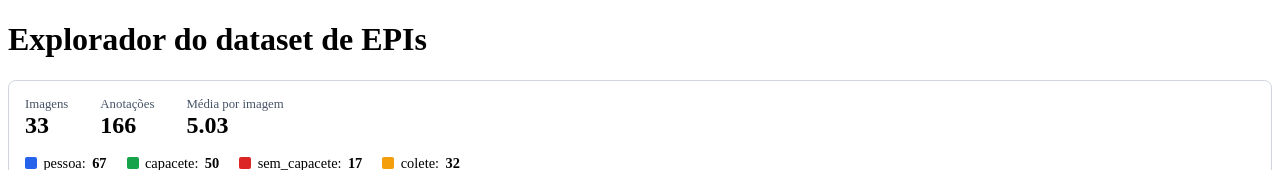
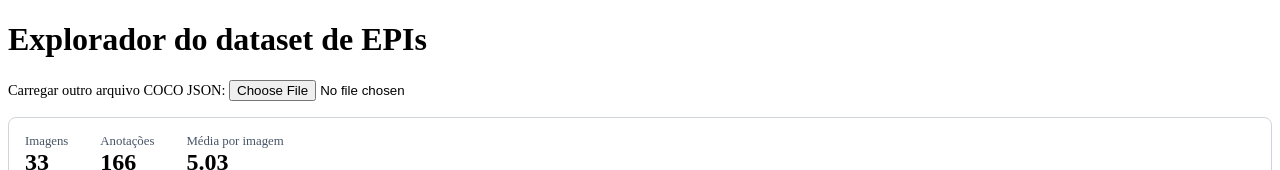
Before and after one commit to enzo020/teste-epi-dataset-angular, an Angular app in the folder app/: page / in a window 1280 px wide. Shown: the top 170 px of the page. Built offline with nearby package versions, Linux system fonts and the light colour scheme.

Commit message:
feat: integra o upload e trata erros de arquivo na página principal

```diff
--- a/app/src/app/app.html
+++ b/app/src/app/app.html
@@ -1,5 +1,7 @@
 <main class="page">
   <h1>Explorador do dataset de EPIs</h1>
+
+  <app-dataset-upload (fileSelected)="onFileSelected($event)" />
 
   @if (datasetService.loading()) {
     <p>Carregando...</p>
--- a/app/src/app/app.ts
+++ b/app/src/app/app.ts
@@ -5,11 +5,12 @@ import { DatasetService } from './core/services/dataset.service';
 import { ClassFilter } from './features/filter/class-filter/class-filter';
 import { ImageGallery } from './features/gallery/image-gallery/image-gallery';
 import { StatsPanel } from './features/stats/stats-panel/stats-panel';
+import { DatasetUpload } from './features/upload/dataset-upload/dataset-upload';
 import { ImageViewer } from './features/viewer/image-viewer/image-viewer';
 
 @Component({
   selector: 'app-root',
-  imports: [ClassFilter, ImageGallery, ImageViewer, StatsPanel],
+  imports: [ClassFilter, DatasetUpload, ImageGallery, ImageViewer, StatsPanel],
   templateUrl: './app.html',
   styleUrl: './app.css',
   changeDetection: ChangeDetectionStrategy.OnPush,
@@ -59,4 +60,10 @@ export class App implements OnInit {
   protected filterBy(category: string | null): void {
     this.selectedCategory.set(category);
   }
+
+  protected onFileSelected(file: File): void {
+    this.selectedId.set(null);
+    this.selectedCategory.set(null);
+    void this.datasetService.loadFromFile(file);
+  }
 }
```
